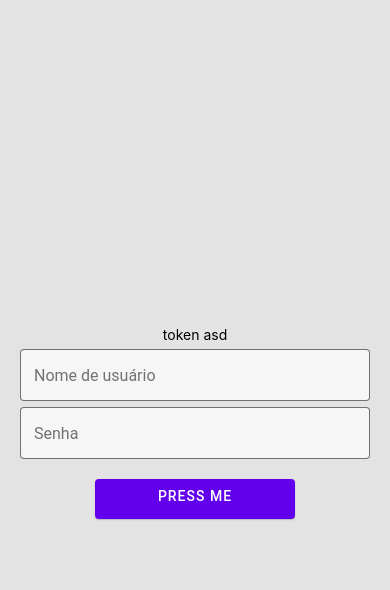
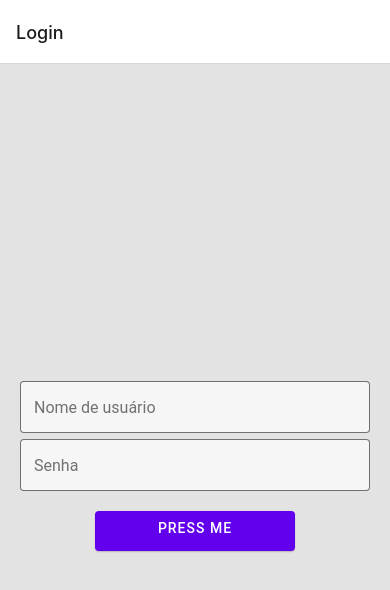
Before and after one commit to Ericoptero/marketeasy, a React Native app: screen /Login in a window 390 px wide. Shown: the top 590 px of the page. Built offline with nearby package versions, Linux system fonts and the light colour scheme.

Commit message:
auth config

```diff
--- a/package.json
+++ b/package.json
@@ -11,6 +11,7 @@
   },
   "dependencies": {
     "@react-navigation/native": "^6.0.2",
+    "@react-navigation/native-stack": "^6.1.0",
     "axios": "^0.21.1",
     "react": "17.0.1",
     "react-native": "0.64.1",
--- a/src/App.tsx
+++ b/src/App.tsx
@@ -1,12 +1,31 @@
 import React from 'react';
 import {StatusBar} from 'react-native';
+import {NavigationContainer} from '@react-navigation/native';
+import {createNativeStackNavigator} from '@react-navigation/native-stack';
+import {useSelector} from 'react-redux';
+
+import {RootState} from './store';
+
 import Login from './screens/Login';
+import HomePage from './screens/HomePage';
+
+const Stack = createNativeStackNavigator();
 
 const App = () => {
+  const isAuth = useSelector((state: RootState) => state.auth.token);
+
   return (
     <>
       <StatusBar barStyle="light-content" />
-      <Login />
+      <NavigationContainer>
+        <Stack.Navigator>
+          {isAuth ? (
+            <Stack.Screen name="HomePage" component={HomePage} />
+          ) : (
+            <Stack.Screen name="Login" component={Login} />
+          )}
+        </Stack.Navigator>
+      </NavigationContainer>
     </>
   );
 };
--- a/src/index.js
+++ b/src/index.js
@@ -1,9 +1,10 @@
 import * as React from 'react';
 import {Provider as StoreProvider} from 'react-redux';
 import {Provider as PaperProvider} from 'react-native-paper';
-import App from './App';
 
 import store from './store';
+
+import App from './App';
 
 export default function Main() {
   return (
--- a/src/reducers/auth.ts
+++ b/src/reducers/auth.ts
@@ -4,7 +4,7 @@ export type ActionType = {
 };
 
 const INITIAL_STATE = {
-  token: 'asd',
+  token: '',
 };
 
 export default function auth(state = INITIAL_STATE, action: ActionType) {
--- a/src/screens/MainScreen/index.tsx
+++ b/src/screens/HomePage/index.tsx
@@ -1,8 +1,8 @@
 import React from 'react';
 import {SafeAreaView} from 'react-native';
 
-const MainScreen: React.FC = () => {
+const HomePage: React.FC = () => {
   return <SafeAreaView />;
 };
 
-export default MainScreen;
+export default HomePage;
--- a/src/screens/Login/index.tsx
+++ b/src/screens/Login/index.tsx
@@ -1,5 +1,5 @@
 import React, {useCallback, useState} from 'react';
-import {Text} from 'react-native';
+import {Alert, Text} from 'react-native';
 import {useDispatch, useSelector} from 'react-redux';
 
 import {authToken} from '../../actions/auth';
@@ -9,25 +9,35 @@ import {RootState} from '../../store';
 import {Container, ContainerCentered, TextInput, Button} from './styles';
 
 const Login: React.FC = () => {
+  const token = useSelector((state: RootState) => state.auth.token);
+  const dispatch = useDispatch();
+
   const [userInput, setUserInput] = useState('');
   const [passwordInput, setPasswordInput] = useState('');
 
-  const token = useSelector((state: RootState) => state.auth.token);
-  const dispatch = useDispatch();
-
   const Logon = useCallback(async () => {
+    try {
       const {data} = await api.post('v1.1/auth', {
         usuario: userInput,
         senha: passwordInput,
       });
 
+      if (data.response.status === 'ok') {
         dispatch(authToken(data.response.token));
+      } else {
+        Alert.alert(
+          'Oops, ocoreu um erro: ' + data.response.messages[0].message,
+        );
+      }
+    } catch (error) {
+      Alert.alert(error);
+    }
   }, [dispatch, passwordInput, userInput]);
 
   return (
     <Container>
       <ContainerCentered>
-        <Text>token {token}</Text>
+        <Text> {token}</Text>
 
         <TextInput
           mode="outlined"
@@ -41,6 +51,7 @@ const Login: React.FC = () => {
           label="Senha"
           placeholder="Insira sua senha"
           value={passwordInput}
+          secureTextEntry
           onChangeText={value => setPasswordInput(value)}
         />
 
```
Also changed, not shown: 1 other file (tests, documents, lock files or other folders). Lines whose indentation alone changed are shown as unchanged.
